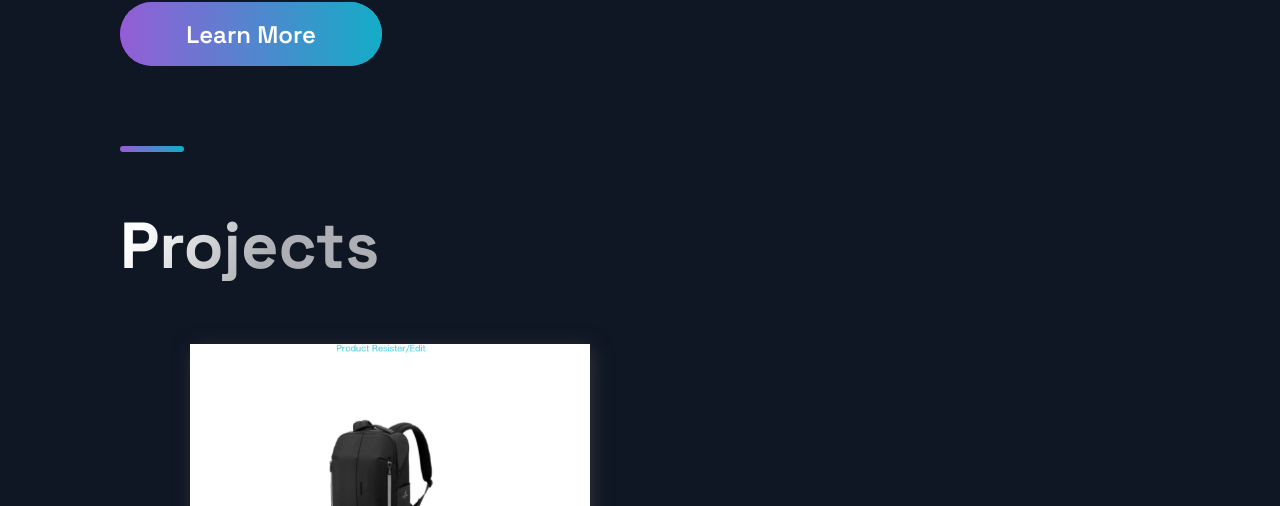
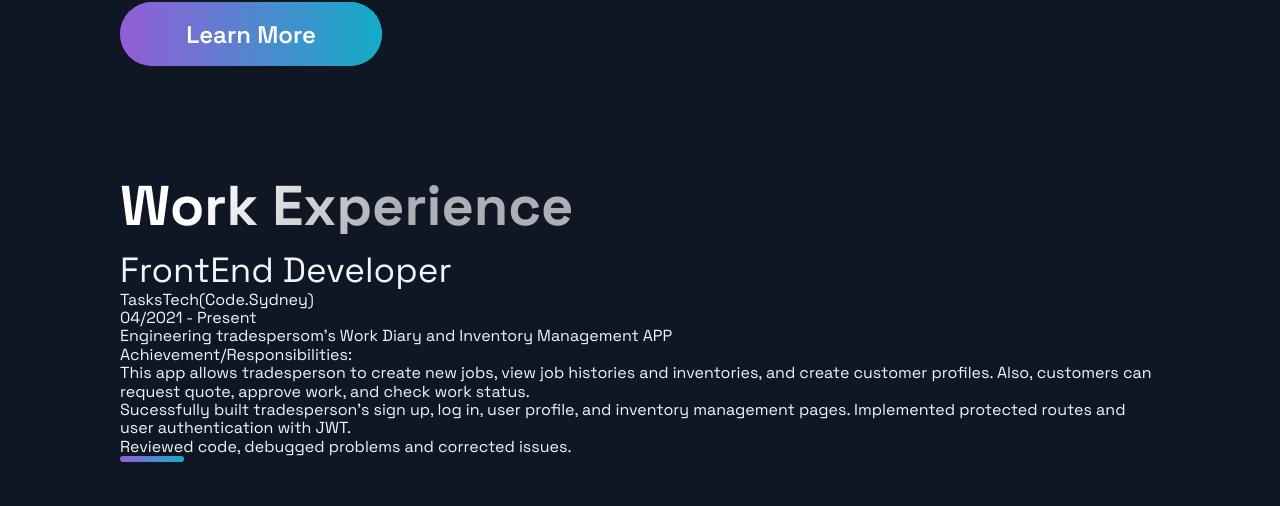
Before and after one commit to Fumicode01/Portfolio-nextjs, a Next.js app: page / in a window 1280 px wide. Shown: the part 523-1029 px from the top of the page. Built offline with nearby package versions, Linux system fonts and the light colour scheme.

Commit message:
Change Sections order

```diff
--- a/src/components/Experience/ExperienceStyles.js
+++ b/src/components/Experience/ExperienceStyles.js
@@ -1,5 +1,10 @@
 
 import styled from 'styled-components'
+
+export const JobTitle = styled.div`
+  font-size:35px;
+
+`
 
 export const CarouselContainer = styled.ul`
   max-width: 1040px;
--- a/src/components/Experience/Experiences.js
+++ b/src/components/Experience/Experiences.js
@@ -1,14 +1,38 @@
 import React from 'react'
-import { Section, SectionDivider, SectionText, SectionTitle } from '../../styles/GlobalComponents';
+import { Section, SectionTitle } from '../../styles/GlobalComponents';
+import { JobTitle } from './ExperienceStyles';
 
 
 const Experiences = () => {
     return (
-        <Section id="About">
+        <Section id="experience">
             <SectionTitle>Work Experience</SectionTitle>
-            {/* <SectionText>
-                The purpose of JavaScript Mastery is to help aspiring and established developers to take their development skills to the next level and build awesome apps.
-            </SectionText> */}
+            <JobTitle>
+                FrontEnd Developer
+            </JobTitle>
+            <div className="company">
+                TasksTech(Code.Sydney)
+            </div>
+            <div className="date">
+                04/2021 - Present
+            </div>
+            <div className="projectDescription">
+            Engineering tradespersom's Work Diary and Inventory Management APP
+            </div>
+            <div className="achievement">
+                <div className="achievementTitle">
+                    Achievement/Responsibilities:
+                </div>
+                <div className="achievementList">
+                    This app allows tradesperson to create new jobs, view job histories and inventories, and create customer profiles. Also, customers can request quote, approve work, and check work status.
+                </div>
+                <div className="achievementList">
+                    Sucessfully built tradesperson's sign up, log in, user profile, and inventory management pages. Implemented protected routes and user authentication with JWT.
+                </div>
+                <div className="achievementList">
+                    Reviewed code, debugged problems and corrected issues.
+                </div>
+            </div>
         </Section>
     )
 }
--- a/src/pages/index.js
+++ b/src/pages/index.js
@@ -13,12 +13,13 @@ const Home = () => {
     <Layout>
       {/* <Section grid> */}
         <Hero />
+      <Experiences />
+
         {/* <BgAnimation /> */}
       {/* </Section> */}
       <Projects />
       <Technologies />
-      <Experience />
-      <Experiences />
+      {/* <Experience /> */}
       {/* <Acomplishments /> */}
     </Layout>
   );
```
Also changed, not shown: 12 other files (tests, documents, lock files or other folders).
